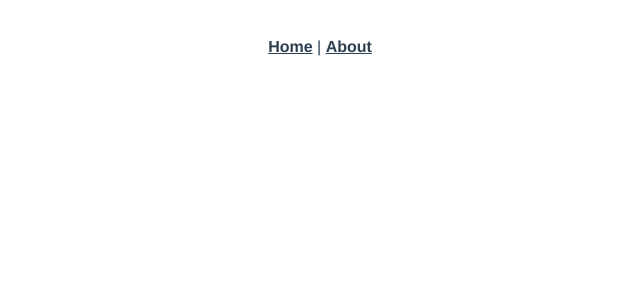
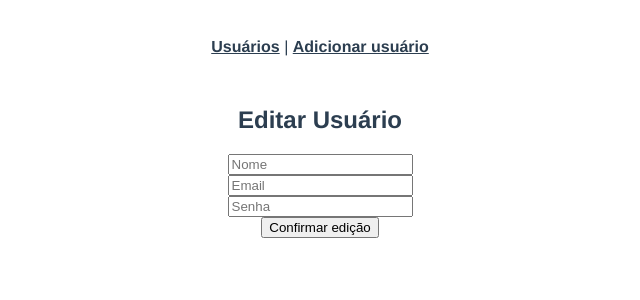
Before and after one commit to ezequielfrizon/DESAFIOPERAND, a Vue app: page /users/1 in a window 1280 px wide. Shown: the top 300 px of the page, without its empty margins (320-960 px from the left). Built offline with nearby package versions, Linux system fonts and the light colour scheme; no server answers; the database is empty.

Commit message:
Added add user and edit user components

```diff
--- a/src/App.vue
+++ b/src/App.vue
@@ -1,8 +1,8 @@
 <template>
   <div id="app">
     <nav>
-      <router-link to="/">Home</router-link> |
-      <router-link to="/about">About</router-link>
+      <router-link to="/">Usuários</router-link> |
+      <router-link to="/user-add">Adicionar usuário</router-link>
     </nav>
     <router-view/>
   </div>
--- a/src/router/index.js
+++ b/src/router/index.js
@@ -1,6 +1,9 @@
 import Vue from 'vue'
 import VueRouter from 'vue-router'
+
 import Home from "../views/Home.vue";
+import UserAdd from "../views/UserAdd.vue";
+import UserEdit from "../views/UserEdit.vue";
 
 Vue.use(VueRouter)
 
@@ -9,6 +12,16 @@ const routes = [
     path: "/",
     name: "Home",
     component: Home,
+  },
+  {
+    path: "/user-add",
+    name: "useradd",
+    component: UserAdd,
+  },
+  {
+    path: "/users/:userId",
+    name: "useredit",
+    component: UserEdit,
   },
 ];
 
--- /dev/null
+++ b/src/views/UserAdd.vue
@@ -0,0 +1,61 @@
+<template>
+  <div>
+    <div>
+      <div>
+        <div>
+          <h2>Adicionar Usuário</h2>
+          <form @submit.prevent="createUser">
+            <div>
+              <input
+                type="text"
+                placeholder="Nome"
+                v-model="name"
+              />
+            </div>
+            <div>
+              <input
+                type="text"
+                placeholder="Email"
+                v-model="email"
+              />
+            </div>
+            <div class="form-group">
+              <input
+                type="password"
+                placeholder="Senha"
+                v-model="password"
+              />
+            </div>
+            <button>Adicionar</button>
+          </form>
+        </div>
+      </div>
+    </div>
+  </div>
+</template>
+
+<script>
+import usersColRef from "../db/index.js";
+import { addDoc } from "firebase/firestore";
+export default {
+  data() {
+    return {
+      name: null,
+      email: null,
+      password: null,
+    };
+  },
+  methods: {
+    async createUser() {
+      console.log("Criando usuário");
+      const addedDoc = await addDoc(usersColRef, this.$data);
+      alert("Usuário criado com sucesso!");
+      console.log(addedDoc);
+      this.$router.push("/");
+    },
+  },
+};
+</script>
+
+<style>
+</style>
--- /dev/null
+++ b/src/views/UserEdit.vue
@@ -0,0 +1,82 @@
+<template>
+  <div>
+    <div>
+      <div>
+        <div>
+          <h2>Editar Usuário</h2>
+          <form @submit.prevent="updateUser">
+            <div>
+              <input
+                type="text"
+                placeholder="Nome"
+                v-model="userInfo.name"
+              />
+            </div>
+            <div>
+              <input
+                type="text"
+                placeholder="Email"
+                v-model="userInfo.email"
+              />
+            </div>
+            <div>
+              <input
+                type="password"
+                placeholder="Senha"
+                v-model="userInfo.password"
+              />
+            </div>
+            <button>Confirmar edição</button>
+          </form>
+        </div>
+      </div>
+    </div>
+  </div>
+</template>
+
+<script>
+import usersColRef from "../db/index.js";
+import { getDoc, doc, setDoc } from "firebase/firestore";
+export default {
+  data() {
+    return {
+      selectedUser: {},
+      userId: null,
+      docRef: null,
+      userInfo: {
+        name: null,
+        email: null,
+        password: null,
+      },
+    };
+  },
+
+  methods: {
+    async getUser() {
+      let userRef = doc(usersColRef, this.userId);
+      this.docRef = userRef;
+      let user = await getDoc(this.docRef);
+      let userData = user.data();
+      this.userInfo.name = userData.name;
+      this.userInfo.email = userData.email;
+      this.userInfo.password = userData.password;
+    },
+    async updateUser() {
+      await setDoc(this.docRef, this.userInfo);
+      alert(
+        `O usuário com ID ${this.userId} foi alterado com sucesso!`
+      );
+      this.$router.push("/");
+    },
+  },
+
+  created() {
+    let userId = this.$route.params.userId;
+    this.userId = userId;
+    this.getUser();
+  },
+};
+</script>
+
+<style>
+</style>
```
